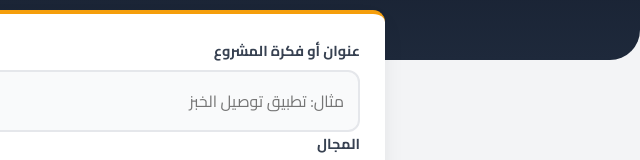
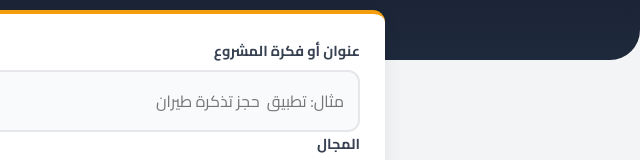
Before and after one commit to Bouba009/Programme.ai, a plain HTML site: page index.html in a window 1280 px wide. Shown: the part 236-396 px from the top of the page, 640-1280 px from the left. Drawn offline with nearby package versions, Linux system fonts and the light colour scheme.

Commit message:
Update index.html
Update

```diff
--- a/index.html
+++ b/index.html
@@ -97,7 +97,7 @@
     <div class="card" id="inputForm">
         <div class="form-group">
             <label>عنوان أو فكرة المشروع</label>
-            <input type="text" id="projectTitle" placeholder="مثال: تطبيق توصيل الخبز">
+            <input type="text" id="projectTitle" placeholder="مثال: تطبيق  حجز تذكرة طيران ">
         </div>
         <div class="form-group">
             <label>المجال</label>
```
